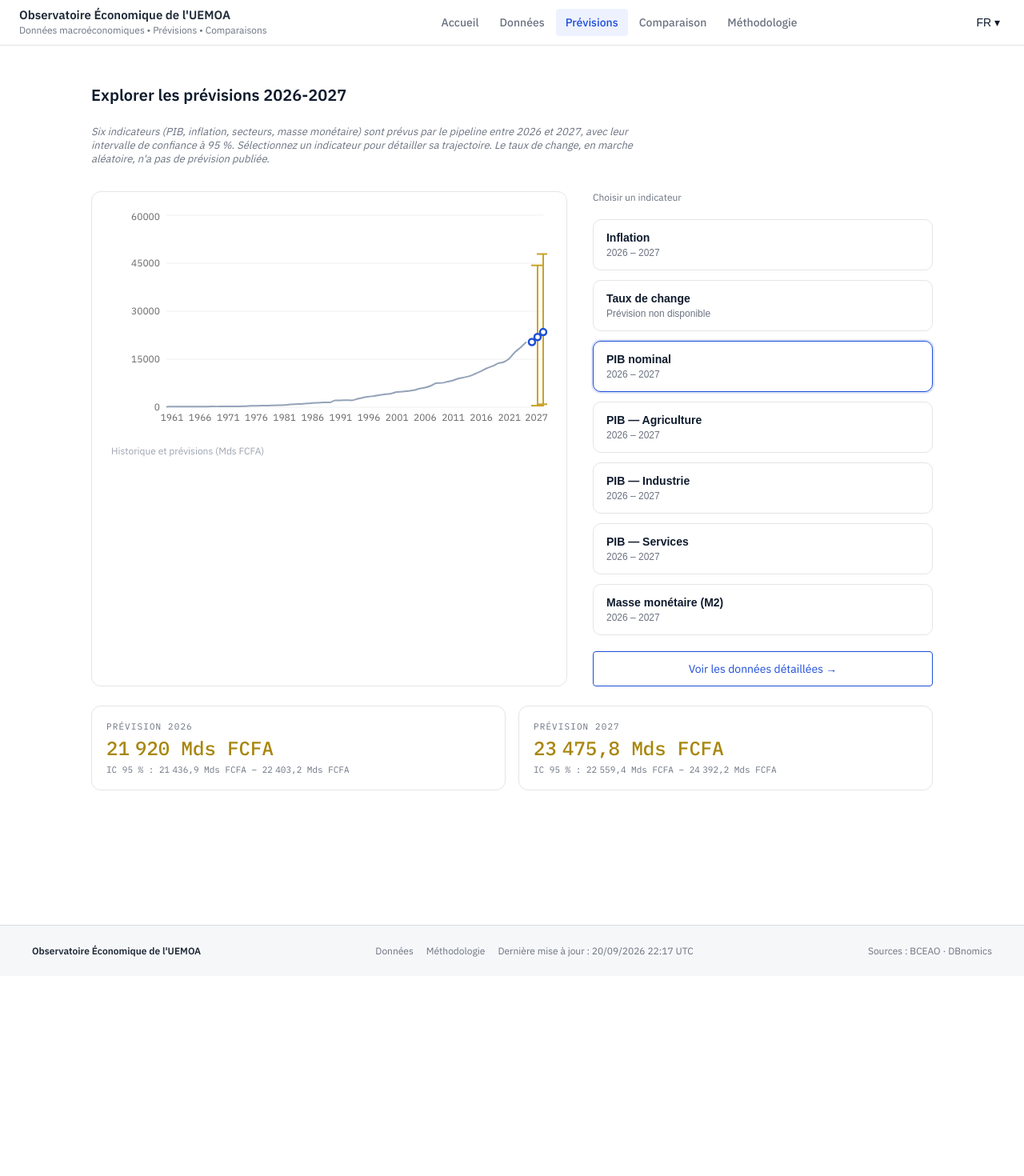
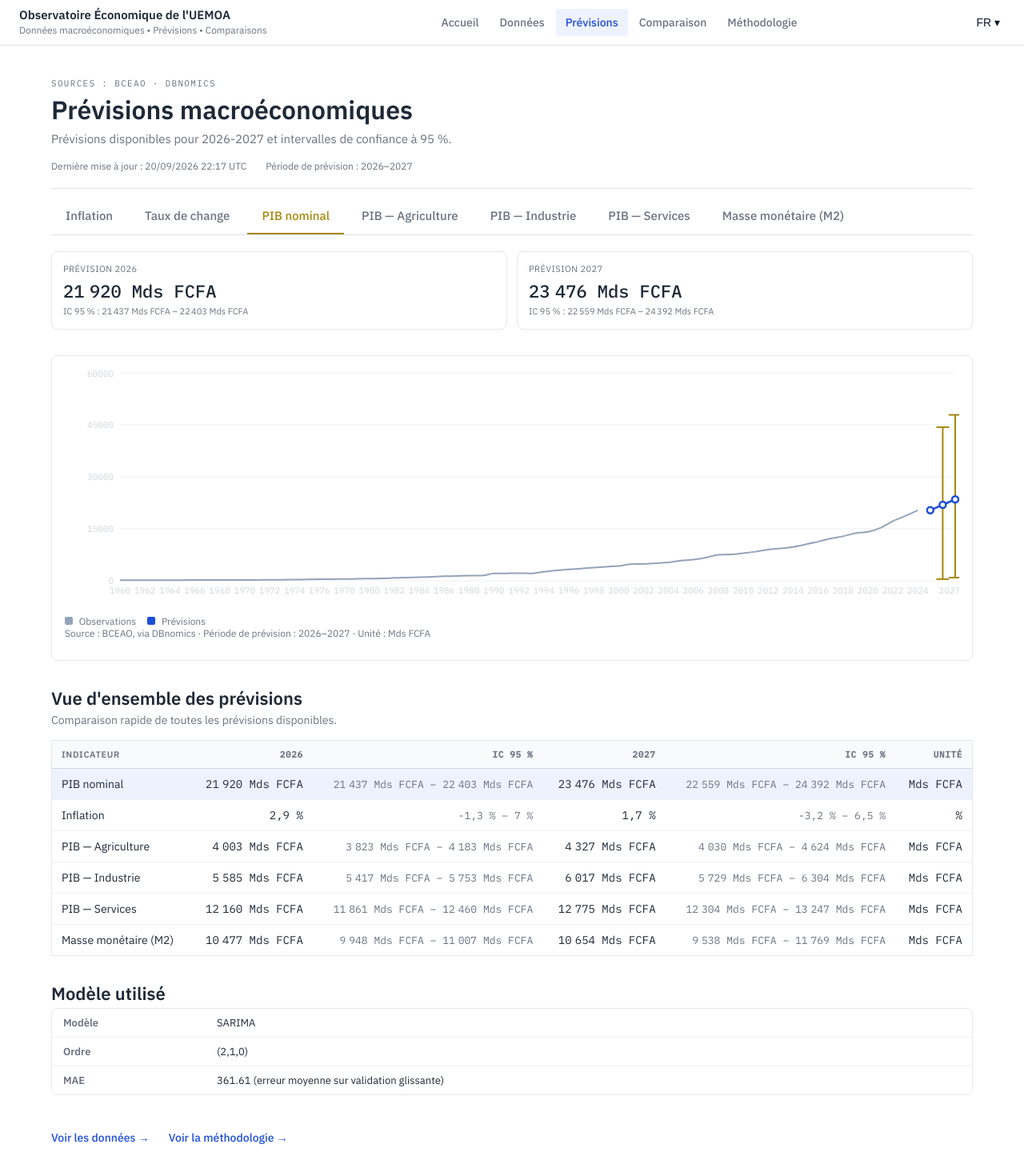
Before and after one commit to cdjarabe07/UEMOA-Dashboard, a React (Vite) app: page /previsions in a window 1280 px wide. Shown: the top 1470 px of the page at 80% size. Before the commit the page ends 1220 px from the top, so only its background shows below. Built offline with nearby package versions, Linux system fonts and the light colour scheme.

Commit message:
refactor: redesign macroeconomic forecasts

```diff
--- a/src/i18n.js
+++ b/src/i18n.js
@@ -151,6 +151,21 @@ const resources = {
       donnees3_meta_modele: "Méthode",
       donnees3_legend_obs: "Observations",
       donnees3_legend_prev: "Prévisions",
+
+      prevsim4_titre: "Prévisions macroéconomiques",
+      prevsim4_desc: "Prévisions disponibles pour 2026-2027 et intervalles de confiance à 95 %.",
+      prevsim4_periode: "Période de prévision",
+      prevsim4_table_titre: "Vue d'ensemble des prévisions",
+      prevsim4_table_desc: "Comparaison rapide de toutes les prévisions disponibles.",
+      prevsim4_modele_titre: "Modèle utilisé",
+      prevsim4_modele_nom: "Modèle",
+      prevsim4_modele_sarima: "SARIMA",
+      prevsim4_modele_ordre: "Ordre",
+      prevsim4_modele_mae: "MAE",
+      prevsim4_signal_zero: "Intervalle de confiance à 95 % : borne inférieure et borne supérieure de part et d'autre de zéro.",
+      prevsim4_lien_donnees: "Voir les données →",
+      prevsim4_lien_metho: "Voir la méthodologie →",
+      prevsim4_histo_indispo: "Aucun historique exporté pour cet indicateur — seules les prévisions sont affichées.",
 
       methodo_eyebrow: "Méthodologie",
       methodo_titre: "Comment sont calculées les prévisions.",
@@ -315,6 +330,21 @@ const resources = {
       donnees3_legend_obs: "Observations",
       donnees3_legend_prev: "Forecasts",
 
+      prevsim4_titre: "Macroeconomic forecasts",
+      prevsim4_desc: "Available forecasts for 2026-2027 with 95% confidence intervals.",
+      prevsim4_periode: "Forecast period",
+      prevsim4_table_titre: "Forecast overview",
+      prevsim4_table_desc: "Quick comparison of all available forecasts.",
+      prevsim4_modele_titre: "Model used",
+      prevsim4_modele_nom: "Model",
+      prevsim4_modele_sarima: "SARIMA",
+      prevsim4_modele_ordre: "Order",
+      prevsim4_modele_mae: "MAE",
+      prevsim4_signal_zero: "95% confidence interval: lower and upper bounds on either side of zero.",
+      prevsim4_lien_donnees: "View the data →",
+      prevsim4_lien_metho: "View the methodology →",
+      prevsim4_histo_indispo: "No exported history for this indicator — only forecasts are shown.",
+
       methodo_eyebrow: "Methodology",
       methodo_titre: "How the forecasts are calculated.",
       methodo_source_titre: "Data source",
--- a/src/index.css
+++ b/src/index.css
@@ -2021,3 +2021,35 @@ button:focus-visible {
     flex-direction: column;
   }
 }
+
+/* ---------- Page Prévisions : module analytique ---------- */
+
+.prevsim-root .home-section {
+  margin: 32px 0;
+}
+
+.prevsim-tabs {
+  margin-bottom: 20px;
+}
+
+.data-table tr.row-selected td {
+  background: #eef2ff;
+}
+
+.note-ic {
+  border: 1px solid #e5e7eb;
+  border-left: 3px solid #a8860d;
+  border-radius: 6px;
+  padding: 10px 14px;
+  font-size: 13px;
+  color: var(--ink);
+  background: #fbfaf6;
+  margin: 24px 0;
+}
+
+.prevsim-links {
+  display: flex;
+  flex-wrap: wrap;
+  gap: 8px 24px;
+  margin-top: 16px;
+}
--- a/src/pages/PrevisionsSimulations.jsx
+++ b/src/pages/PrevisionsSimulations.jsx
@@ -15,6 +15,7 @@ import { INDICATEURS } from "../data/indicateurs.js";
 import previsionsData from "../data/previsions.json";
 import pibData from "../data/pib_senegal.json";
 import inflationData from "../data/inflation_senegal.json";
+import metaData from "../data/meta.json";
 
 // Métadonnées statiques des 4 indicateurs additionnels présents dans
 // previsions.json mais sans historique exporté dans le frontend.
@@ -28,8 +29,7 @@ const META_EXTRA = {
 // Historiques disponibles dans le frontend (séries exportées par le pipeline).
 const HISTORIQUE = { pib: pibData, inflation: inflationData };
 
-// Source de vérité pour les prévisions : previsions.json (via indicateurs.js
-// pour les 3 séries principales, directement pour les 4 extra).
+// Source de vérité pour les prévisions : previsions.json.
 const OPTIONS = [
   ...INDICATEURS.map((i) => ({
     id: i.id,
@@ -45,10 +45,53 @@ const OPTIONS = [
   })),
 ];
 
-function formatValeur(v, unite) {
-  const arrondi = v.toLocaleString("fr-FR", { maximumFractionDigits: 1 });
-  return unite === "%" ? `${arrondi} %` : `${arrondi} ${unite}`;
+const NOM_PAR_ID = Object.fromEntries(OPTIONS.map((o) => [o.id, o.nom]));
+const UNITE_PAR_ID = Object.fromEntries(OPTIONS.map((o) => [o.id, o.unite]));
+
+// Informations de modèle réellement fournies par indicateurs.js.
+const MODELES = {};
+for (const i of INDICATEURS) {
+  MODELES[i.id] = { ordre: i.ordreSarima, mae: i.mae };
 }
+
+const DATE_MAJ = (() => {
+  if (!metaData || typeof metaData.generated_at !== "string") return null;
+  const d = new Date(metaData.generated_at);
+  if (Number.isNaN(d.getTime())) return null;
+  return d.toLocaleString("fr-FR", {
+    day: "2-digit",
+    month: "2-digit",
+    year: "numeric",
+    hour: "2-digit",
+    minute: "2-digit",
+    timeZone: "UTC",
+  });
+})();
+
+const fmt0 = (v) => v.toLocaleString("fr-FR", { maximumFractionDigits: 0 });
+const fmt1 = (v) => v.toLocaleString("fr-FR", { maximumFractionDigits: 1 });
+const fmtV = (v, unite) => (unite === "%" ? `${fmt1(v)} %` : `${fmt0(v)} ${unite}`);
+const anneeDe = (period) => parseInt(period.slice(0, 4), 10);
+
+// Vue d'ensemble : toutes les prévisions (table).
+const prevIndics = [...new Set(previsionsData.map((p) => p.indicateur))];
+const prevRows = prevIndics.map((id) => {
+  const items = previsionsData
+    .filter((p) => p.indicateur === id)
+    .sort((a, b) => a.annee - b.annee);
+  return {
+    id,
+    nom: NOM_PAR_ID[id] || id,
+    unite: UNITE_PAR_ID[id] || "",
+    y26: items.find((p) => p.annee === 2026) || null,
+    y27: items.find((p) => p.annee === 2027) || null,
+  };
+});
+
+const prevAnnees = previsionsData.map((p) => p.annee);
+const PERIODE_PREV = prevAnnees.length
+  ? `${Math.min(...prevAnnees)}–${Math.max(...prevAnnees)}`
+  : "";
 
 export default function PrevisionsSimulations() {
   const { t } = useTranslation();
@@ -56,11 +99,12 @@ export default function PrevisionsSimulations() {
   const option = OPTIONS.find((o) => o.id === actifId) || OPTIONS[0];
   const previsions = option.previsions;
 
+  // Données du graphique : historique réel + points de prévision.
   const historique = HISTORIQUE[option.id] || null;
   let chartData = null;
   if (historique && previsions.length > 0) {
     const histo = historique.map(({ period, value }) => ({
-      annee: parseInt(period.slice(0, 4), 10),
+      annee: anneeDe(period),
       valeur: value,
     }));
     const dernier = histo[histo.length - 1];
@@ -78,88 +122,183 @@ export default function PrevisionsSimulations() {
     chartData = [...histo, ...prevRows];
   }
 
-  // Signal simple, calculé sur les données réelles : l'intervalle de confiance
-  // traverse zéro, donc le signe de l'évolution n'est pas garanti.
+  // Intervalle de confiance traversant zéro (règle existante, non modifiée).
   const icTraverseZero = previsions.some(
     (p) => p.borne_basse != null && p.borne_haute != null && p.borne_basse < 0 && p.borne_haute > 0
   );
 
+  const modele = MODELES[option.id] || null;
+
   return (
-    <section className="prev-sim-section">
-      <h2 className="dynamic-section-title">{t("prevsim_titre")}</h2>
-      <p className="prev-sim-note">{t("prevsim_note")}</p>
+    <div className="prevsim-root">
+      {/* 1. En-tête de page */}
+      <header className="accueil-head">
+        <p className="accueil-eyebrow">{t("footer_sources")} : BCEAO · DBnomics</p>
+        <h1 className="accueil-title">{t("prevsim4_titre")}</h1>
+        <p className="accueil-desc">{t("prevsim4_desc")}</p>
+        <div className="accueil-meta">
+          <span>
+            {t("footer_datemaj")} : {DATE_MAJ ? `${DATE_MAJ} UTC` : t("comparer_nd")}
+          </span>
+          <span>{t("prevsim4_periode")} : {PERIODE_PREV}</span>
+        </div>
+      </header>
 
-      <div className="prev-sim-layout">
-        <div className="prev-sim-chart-card">
-          {chartData ? (
-            <ResponsiveContainer width="100%" height={280}>
-              <LineChart data={chartData}>
-                <CartesianGrid stroke="#f0f0f0" vertical={false} />
-                <XAxis dataKey="annee" tick={{ fontSize: 12 }} axisLine={false} tickLine={false} />
-                <YAxis tick={{ fontSize: 12 }} axisLine={false} tickLine={false} width={64} />
-                <Tooltip />
-                <Line type="monotone" dataKey="valeur" stroke="#94a3b8" strokeWidth={2} dot={false} />
-                <Line type="monotone" dataKey="prevValeur" stroke="#1d4ed8" strokeWidth={2.5} dot={{ r: 4 }}>
-                  <ErrorBar dataKey="icRange" width={8} strokeWidth={2} stroke="#c9a227" />
-                </Line>
-              </LineChart>
-            </ResponsiveContainer>
-          ) : (
-            <p className="prev-sim-chart-caption">{t("prevsim_chart_indispo")}</p>
-          )}
-          <p className="prev-sim-chart-caption">
-            {chartData ? t("prevsim_chart_caption", { unite: option.unite }) : ""}
-          </p>
-        </div>
-
-        <div className="prev-sim-scenarios">
-          <p className="prev-sim-scenario-label">{t("prevsim_choisir")}</p>
+      {/* 2. Sélection de l'indicateur */}
+      <nav className="tabs prevsim-tabs" role="tablist" aria-label={t("prevsim_choisir")}>
         {OPTIONS.map((o) => (
           <button
             key={o.id}
-              className={`prev-sim-scenario-btn ${actifId === o.id ? "active" : ""}`}
+            className="tab"
+            role="tab"
+            aria-selected={o.id === actifId}
+            data-active={o.id === actifId}
             onClick={() => setActifId(o.id)}
           >
-              <span className="prev-sim-scenario-nom">{o.nom}</span>
-              <span className="prev-sim-scenario-desc">
-                {o.previsions.length > 0 ? t("prevsim_horizon") : t("prevision_indisponible")}
-              </span>
+            {o.nom}
           </button>
         ))}
-          <Link to="/donnees" className="cta-button prev-sim-cta">
-            {t("prevsim_cta")}
-          </Link>
-        </div>
-      </div>
+      </nav>
 
-      <div className="prev-sim-detail">
+      {/* 3. Résumé de la prévision */}
+      <div className="values-strip" role="group" aria-label={t("prevsim4_titre")}>
         {previsions.length > 0 ? (
           previsions.map((p) => (
-            <div key={p.annee} className="prev-sim-year-card">
-              <p className="forecast-label">
-                {t("prevision_label")} {p.annee}
+            <div key={p.annee} className="value-box">
+              <p className="value-label">{t("prevision_label")} {p.annee}</p>
+              <p className="value-digit">{fmtV(p.valeur_prevue, option.unite)}</p>
+              {p.borne_basse != null && p.borne_haute != null ? (
+                <p className="value-period">
+                  {t("prevision_ic")} : {fmtV(p.borne_basse, option.unite)} –{" "}
+                  {fmtV(p.borne_haute, option.unite)}
                 </p>
-              <p className="forecast-value">{formatValeur(p.valeur_prevue, option.unite)}</p>
-              {p.borne_basse != null && p.borne_haute != null && (
-                <p className="forecast-ic">
-                  {t("prevision_ic")} : {formatValeur(p.borne_basse, option.unite)} –{" "}
-                  {formatValeur(p.borne_haute, option.unite)}
-                </p>
+              ) : (
+                <p className="value-period">{t("comparer_nd")}</p>
               )}
             </div>
           ))
         ) : (
-          <div className="prev-sim-year-card">
-            <p className="forecast-label">{t("prevision_label")}</p>
-            <p className="forecast-value">—</p>
-            <p className="forecast-ic">{t("prevision_indisponible")}</p>
+          <div className="value-box">
+            <p className="value-label">{t("prevision_label")}</p>
+            <p className="value-digit">—</p>
+            <p className="value-period">{t("prevision_indisponible")}</p>
           </div>
         )}
       </div>
 
+      {/* 4. Graphique prévisionnel */}
+      {chartData ? (
+        <section className="home-section" aria-label={option.nom}>
+          <div className="data-chart">
+            <ResponsiveContainer width="100%" height={300}>
+              <LineChart data={chartData}>
+                <CartesianGrid stroke="#eef0f2" vertical={false} />
+                <XAxis
+                  dataKey="annee"
+                  stroke="#d1d5db"
+                  tick={{ fontFamily: "IBM Plex Mono", fontSize: 11 }}
+                  axisLine={false}
+                  tickLine={false}
+                />
+                <YAxis
+                  stroke="#d1d5db"
+                  tick={{ fontFamily: "IBM Plex Mono", fontSize: 11 }}
+                  axisLine={false}
+                  tickLine={false}
+                  width={64}
+                />
+                <Tooltip />
+                <Line type="monotone" dataKey="valeur" stroke="#94a3b8" strokeWidth={2} dot={false} />
+                <Line type="monotone" dataKey="prevValeur" stroke="#1d4ed8" strokeWidth={2.5} dot={{ r: 4 }}>
+                  <ErrorBar dataKey="icRange" width={8} strokeWidth={2} stroke="#a8860d" />
+                </Line>
+              </LineChart>
+            </ResponsiveContainer>
+            <div className="chart-legend">
+              <span><i className="key key-obs" /> {t("donnees3_legend_obs")}</span>
+              <span><i className="key key-prev" /> {t("donnees3_legend_prev")}</span>
+            </div>
+            <p className="chart-meta">
+              {t("donnees_footer_source")} · {t("prevsim4_periode")} : {PERIODE_PREV} ·
+              {" "}{t("accueil2_col_unite")} : {option.unite}
+            </p>
+          </div>
+        </section>
+      ) : (
+        <p className="note-ic">
+          {previsions.length > 0 ? t("prevsim4_histo_indispo") : t("prevision_indisponible")}
+        </p>
+      )}
+
+      {/* 5. Tableau des prévisions */}
+      <section className="home-section" aria-label={t("prevsim4_table_titre")}>
+        <h2 className="home-section-title">{t("prevsim4_table_titre")}</h2>
+        <p className="home-section-desc">{t("prevsim4_table_desc")}</p>
+        <div className="table-scroll">
+          <table className="data-table">
+            <thead>
+              <tr>
+                <th>{t("accueil2_col_ind")}</th>
+                <th className="num">2026</th>
+                <th className="num">{t("prevision_ic")}</th>
+                <th className="num">2027</th>
+                <th className="num">{t("prevision_ic")}</th>
+                <th className="num">{t("accueil2_col_unite")}</th>
+              </tr>
+            </thead>
+            <tbody>
+              {prevRows.map((r) => (
+                <tr key={r.id} className={r.id === actifId ? "row-selected" : undefined}>
+                  <td>{r.nom}</td>
+                  <td className="num">{r.y26 ? fmtV(r.y26.valeur_prevue, r.unite) : t("comparer_nd")}</td>
+                  <td className="num muted">
+                    {r.y26 && r.y26.borne_basse != null
+                      ? `${fmtV(r.y26.borne_basse, r.unite)} – ${fmtV(r.y26.borne_haute, r.unite)}`
+                      : t("comparer_nd")}
+                  </td>
+                  <td className="num">{r.y27 ? fmtV(r.y27.valeur_prevue, r.unite) : t("comparer_nd")}</td>
+                  <td className="num muted">
+                    {r.y27 && r.y27.borne_basse != null
+                      ? `${fmtV(r.y27.borne_basse, r.unite)} – ${fmtV(r.y27.borne_haute, r.unite)}`
+                      : t("comparer_nd")}
+                  </td>
+                  <td className="num">{r.unite}</td>
+                </tr>
+              ))}
+            </tbody>
+          </table>
+        </div>
+      </section>
+
+      {/* 6. Modèle et performance */}
+      <section className="home-section" aria-label={t("prevsim4_modele_titre")}>
+        <h2 className="home-section-title">{t("prevsim4_modele_titre")}</h2>
+        <div className="metadata">
+          <div className="metadata-row">
+            <b>{t("prevsim4_modele_nom")}</b>
+            <span>{t("prevsim4_modele_sarima")}</span>
+          </div>
+          <div className="metadata-row">
+            <b>{t("prevsim4_modele_ordre")}</b>
+            <span>{modele ? modele.ordre : t("comparer_nd")}</span>
+          </div>
+          <div className="metadata-row">
+            <b>{t("prevsim4_modele_mae")}</b>
+            <span>{modele ? `${modele.mae} (${t("precision_caption")})` : t("comparer_nd")}</span>
+          </div>
+        </div>
+      </section>
+
+      {/* 7. Signal d'incertitude (règle existante : IC qui traverse zéro) */}
       {icTraverseZero && (
-        <p className="prev-sim-signal">{t("prevsim_signal_zero")}</p>
+        <p className="note-ic">{t("prevsim4_signal_zero")}</p>
       )}
-    </section>
+
+      {/* 8. Navigation */}
+      <div className="prevsim-links">
+        <Link to="/donnees" className="link-more">{t("prevsim4_lien_donnees")}</Link>
+        <Link to="/methodologie" className="link-more">{t("prevsim4_lien_metho")}</Link>
+      </div>
+    </div>
   );
 }
```
Lines whose indentation alone changed are shown as unchanged.
